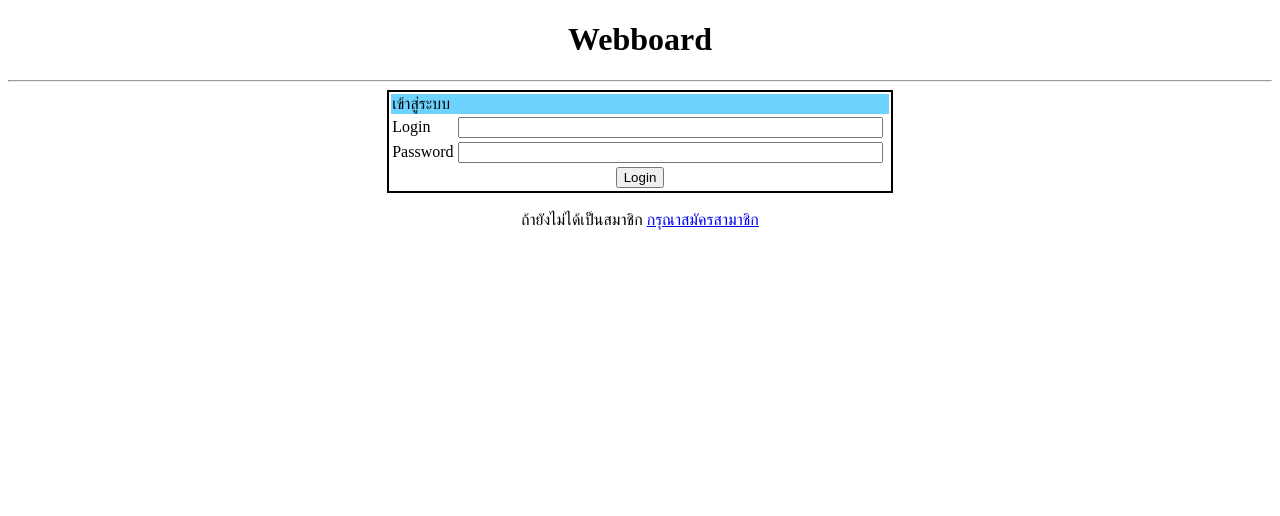
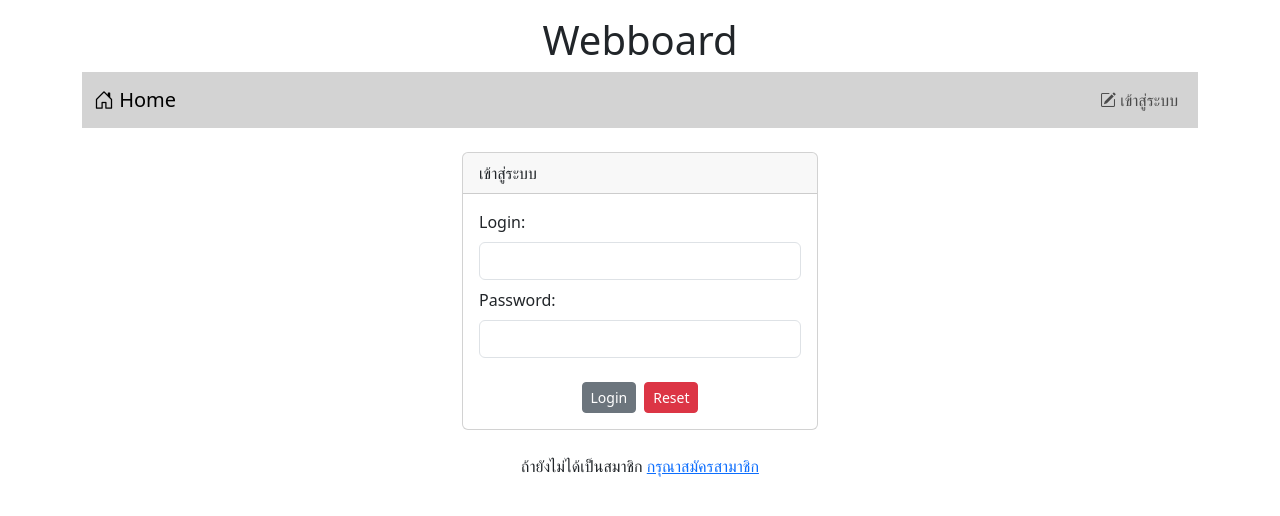
Before and after one commit to onwaree/Webboard_ECT_Onwaree, a PHP site: page /login.php in a window 1280 px wide. Shown: the top 516 px of the page. Run offline with PHP 8.4, Linux system fonts and the light colour scheme.

Commit message:
Work7 Finished (Bootstrap)
Work7 Finished (Bootstrap)

```diff
--- a/login.php
+++ b/login.php
@@ -12,27 +12,51 @@ if(isset($_SESSION['id'])){
     <meta charset="UTF-8">
     <meta name="viewport" content="width=device-width, initial-scale=1.0">
     <title>Login</title>
+
+    <link href="https://cdn.jsdelivr.net/npm/bootstrap@5.3.2/dist/css/bootstrap.min.css" rel="stylesheet" integrity="sha384-T3c6CoIi6uLrA9TneNEoa7RxnatzjcDSCmG1MXxSR1GAsXEV/Dwwykc2MPK8M2HN" crossorigin="anonymous">
+    <script src="https://cdn.jsdelivr.net/npm/bootstrap@5.3.2/dist/js/bootstrap.bundle.min.js" integrity="sha384-C6RzsynM9kWDrMNeT87bh95OGNyZPhcTNXj1NW7RuBCsyN/o0jlpcV8Qyq46cDfL" crossorigin="anonymous"></script>
+    <link rel="stylesheet" href="https://cdn.jsdelivr.net/npm/bootstrap-icons@1.11.3/font/bootstrap-icons.min.css">
+
 </head>
 <body>
-    <h1 style="text-align: center;">Webboard</h1>
-    <hr>
-    <form action="verify.php" method="post">
-        <table style="border: 2px solid black; width: 40%;" align="center">
-            <tr>
-                <td colspan="2" style="background-color: #6CD2FE;">เข้าสู่ระบบ</td>
-            </tr>
-            <tr>
-                <td>Login</td>
-                <td><input type="text" name="name" size="50" required></td>
-            </tr>
-            <tr>
-                <td>Password</td>
-                <td><input type="password" name="pwd" size="50" required></td>
-            </tr>
-            <tr>
-                <td colspan="2" align="center"><input type="submit" value="Login"></td>
-            </tr>
-        </table>
+    <div class="container-lg">
+        <h1 style="text-align: center;" class="mt-3">Webboard</h1>
+
+        <?php
+            include("nav.php")
+        ?>
+
+        <div class="row mt-4">
+            <div class="col-lg-4 col-md-3 col-sm-2 col-1"></div> <!-- ซ้าย -->
+            <div class="col-lg-4 col-md-6 col-sm-8 col-10"> <!-- ตรงกลาง -->
+                <?php
+                    if(isset($_SESSION['error'])){
+                        echo "<div class='alert alert-danger'> ชื่อบัญชีหรือรหัสผ่านไม่ถูกต้อง </div>";
+                        unset($_SESSION['error']);
+                    }
+                ?>
+                    <div class="card">
+                        <div class="card-header">เข้าสู่ระบบ</div>
+                        <div class="card-body">
+                            <form action="verify.php" method="post">
+                                <div class="form-group">
+                                    <label for="user" class="form-label">Login:</label>
+                                    <input type="text" name="name" id="user" class="form-control" required>
+                                </div>
+                                <div class="form-group mt-2">
+                                    <label for="pwd" class="form-label">Password:</label>
+                                    <input type="password" name="pwd" id="pwd" class="form-control" required>
+                                </div>
+                            <div class="mt-4 d-flex justify-content-center">
+                                    <button type="submit" class="btn btn-secondary btn-sm me-2">Login</button>
+                                    <button type="reset" class="btn btn-danger btn-sm">Reset</button>
+                            </div>
+                            </form>
+                        </div>
+                </div>
+            </div>
+            <div class="col-lg-4 col-md-3 col-sm-2 col-1"></div> <!-- ขวา -->
+        </div>
 
         <br>
         <div style="text-align: center;">
@@ -40,8 +64,6 @@ if(isset($_SESSION['id'])){
         </div>
         <!-- <center>ถ้ายังไม่ได้เป็นสมาชิก <a href="register.html">กรุณาสมัครสามาชิก</a></center> -->
 
-
-
-    </form>
+    </div>
 </body>
 </html>
--- /dev/null
+++ b/nav.php
@@ -0,0 +1,31 @@
+<nav class="navbar navbar-expand-sm" style="background-color: #d3d3d3;">
+            <div class="container-fluid">
+                <a class="navbar-brand" href="index.php"> <i class="bi bi-house-door"></i> Home</a>
+                <ul class="navbar-nav">
+                <?php
+                    if(!isset($_SESSION['id'])){
+                ?>
+                    <li class="nav-item">
+                        <a class="nav-link" aria-current="page" href="login.php"> <i class="bi bi-pencil-square"></i> เข้าสู่ระบบ</a>
+                    </li>
+                <?php
+                    }else{
+                ?>
+                    <li class="nav-item dropdown">
+                        <a class="btn btn-outline-secondary btn-sm dropdown-toggle" href="#" role="button" data-bs-toggle="dropdown" aria-expanded="false">
+                            <i class="bi bi-person-rolodex"></i>
+                            <?php
+                                echo $_SESSION['username']
+                            ?>
+                        </a>
+                        <ul class="dropdown-menu">
+                            <li><a class="dropdown-item" href="logout.php"><i class="bi bi-power"></i> ออกจากระบบ</a></li>
+                        </ul>
+                    </li>
+                <?php
+                    }
+                ?>
+
+                </ul>
+            </div>
+        </nav>
```
Also changed, not shown: index.php (+3 -31 lines), verify.php (+21 -13 lines).
